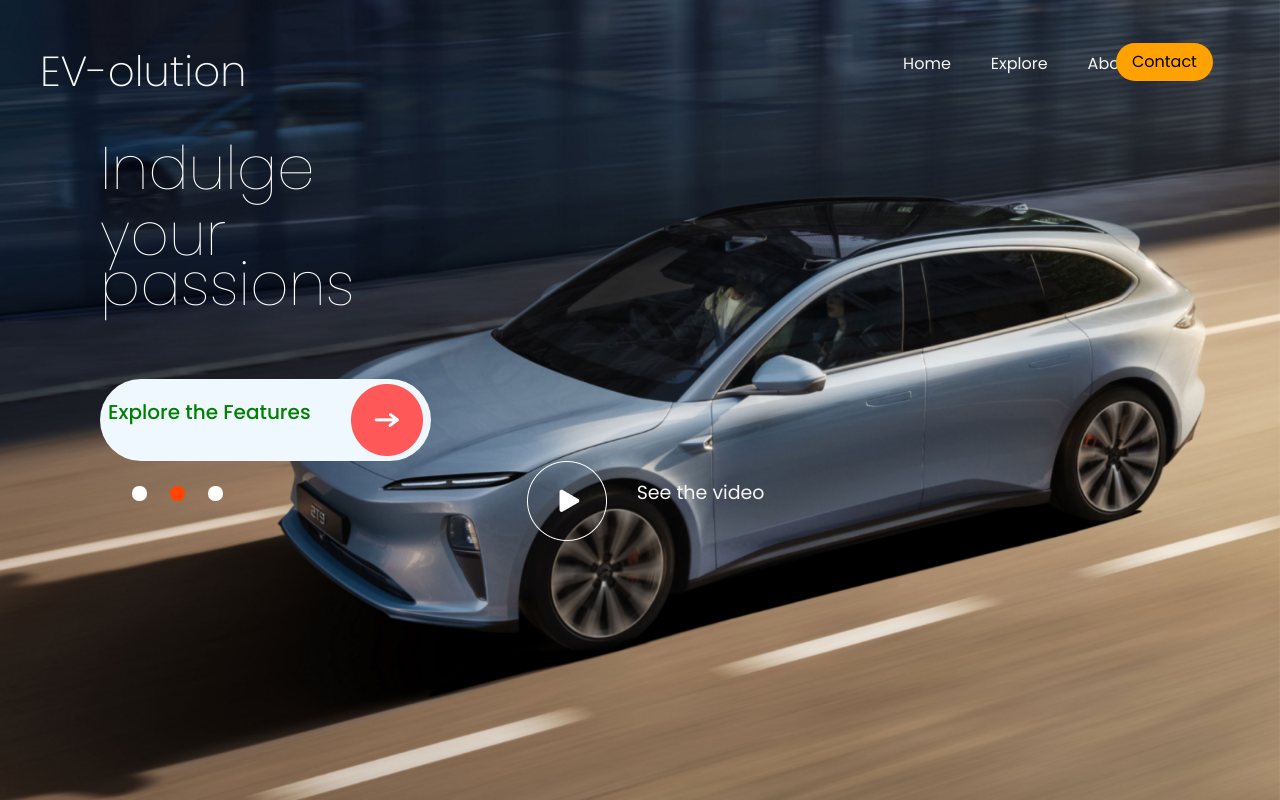
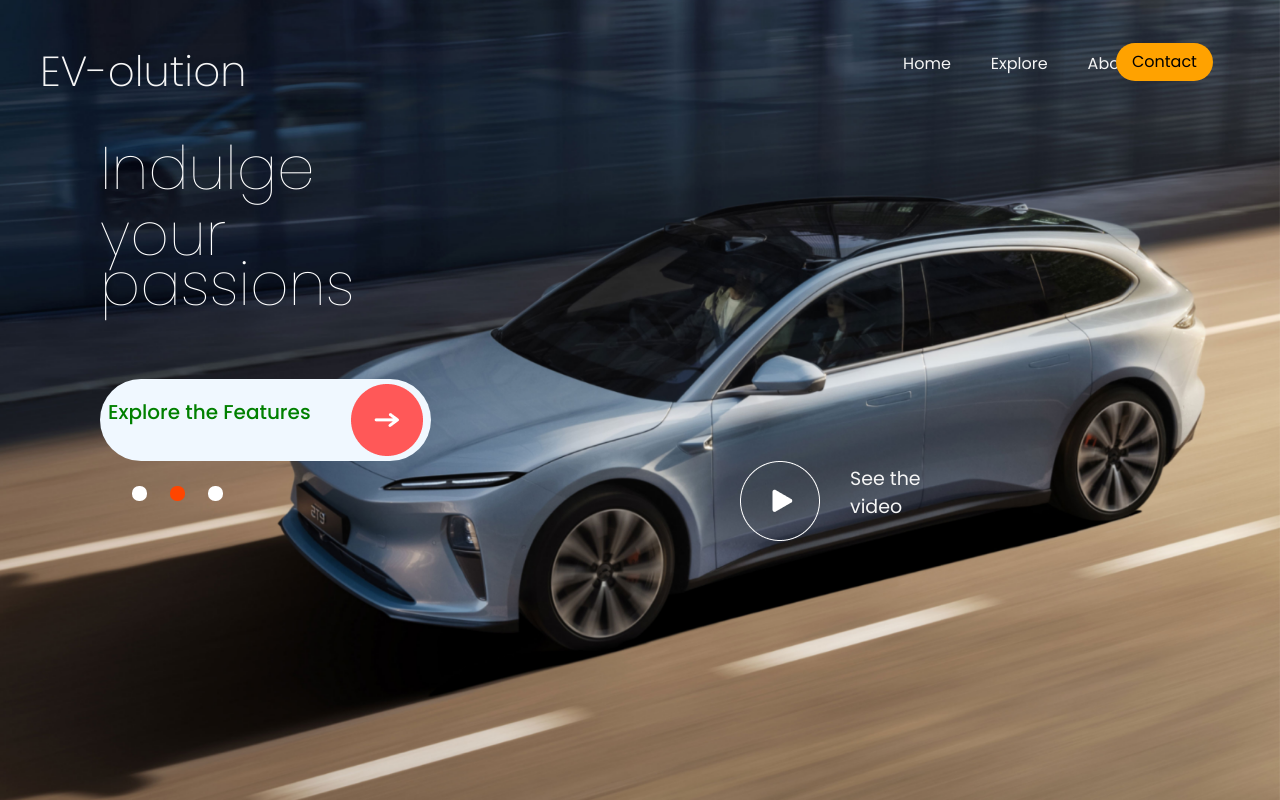
Before and after one commit to nihalkshetty2002/react-ev, a React (Vite) app: page / in a window 1280 px wide. Built offline with nearby package versions, Linux system fonts and the light colour scheme.

Commit message:
made changes in hero-play-p

```diff
--- a/src/Components/Hero/Hero.css
+++ b/src/Components/Hero/Hero.css
@@ -67,7 +67,7 @@
     gap: 30px;
 }
 
-.hero-play p{
+.hero-play-p{
     color: whitesmoke;
     font-size: 19px;
 }
--- a/src/Components/Hero/Hero.jsx
+++ b/src/Components/Hero/Hero.jsx
@@ -6,7 +6,7 @@ import pause_icon from '../../assets/pause_icon.png';
 const Hero = ({ heroData, setHeroCount, heroCount, setPlayStatus, playStatus }) => {
   return (
     <div className='hero col-8'>
-      <div className="hero-text col-1">
+      <div className="hero-text col-1 col-lg-4">
         <p>{heroData.text1}</p>
         <p>{heroData.text2}</p>
       </div>
@@ -20,9 +20,9 @@ const Hero = ({ heroData, setHeroCount, heroCount, setPlayStatus, playStatus })
           <li onClick={() => setHeroCount(1)} className={heroCount===1? "hero-dot orange" : "hero-dot"}></li>
           <li onClick={() => setHeroCount(2)} className={heroCount===2? "hero-dot orange" : "hero-dot"}></li>
         </ul>
-        <div  className="hero-play col-6">
+        <div  className="hero-play col-6 col-lg-3">
           <img onClick={() => setPlayStatus(!playStatus)} src={playStatus?pause_icon:play_icon} alt="Play/Pause" />
-        <p>See the video</p>
+        <p className="hero-play-p col-lg-6">See the video</p>
         </div>
       </div>
     </div>
```
